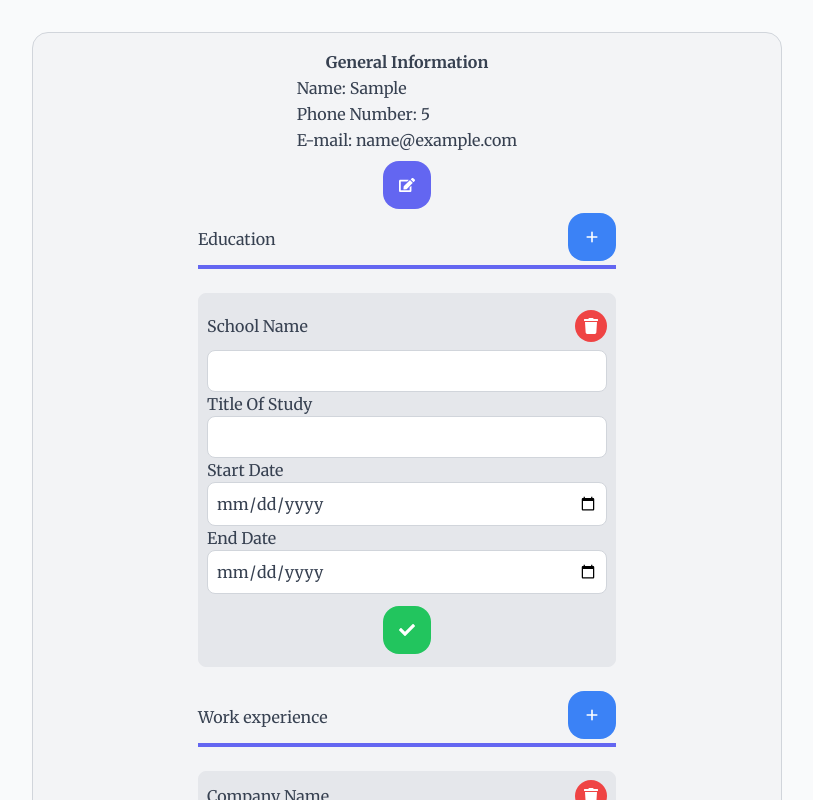
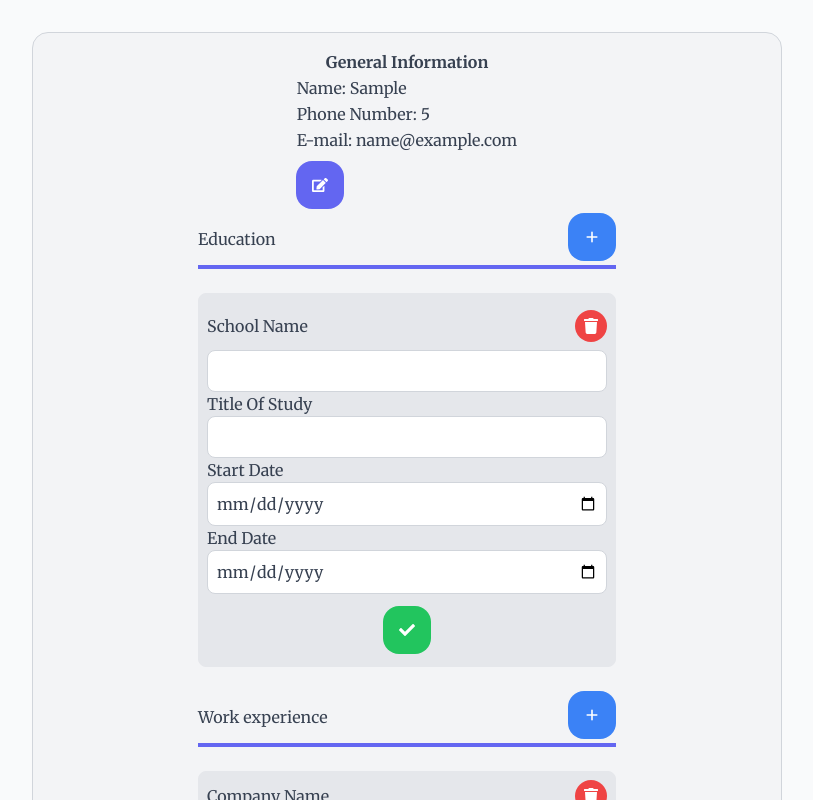
Before and after one commit to Piperski13/cv-application-generator, a React (Create React App) app: page / in a window 1280 px wide. Both pictures are taken after typing "Sample", "5", "name@example.com" into the empty fields and a click on the button 640 px from the left and 440 px from the top of the page. Shown: the top 800 px of the page, without its empty margins (233-1046 px from the left). Built offline with nearby package versions, Linux system fonts and the light colour scheme.

Commit message:
Deleted unecessery code

```diff
--- a/src/components/EducationForm/EducationForm.js
+++ b/src/components/EducationForm/EducationForm.js
@@ -113,13 +113,7 @@ const EducationForm = (props) => {
     borderHolder = <div className="border-b-4 border-gray-500 pb-10"></div>;
   }
 
-  console.log(
-    "educationInformation.educations.length: ",
-    educationInformation.educations.length
-  );
-
   let formInputs = (
-    <div className="flex justify-center">
       <div>
         <div className="div-underline-style">
           <h3 className="inline-block">Education</h3>
@@ -197,7 +191,6 @@ const EducationForm = (props) => {
           <SubmitButton />
         </form>
       </div>
-    </div>
   );
 
   if (isSubmitted) {
--- a/src/components/InfoTable/InfoTable.js
+++ b/src/components/InfoTable/InfoTable.js
@@ -7,7 +7,7 @@ const InfoTable = (props) => {
   };
 
   return (
-    <>
+    <div>
       <table>
         <thead>
           <tr>
@@ -19,7 +19,7 @@ const InfoTable = (props) => {
         </tbody>
       </table>
       <EditButton onClick={handleEdit} />
-    </>
+    </div>
   );
 };
 
```
